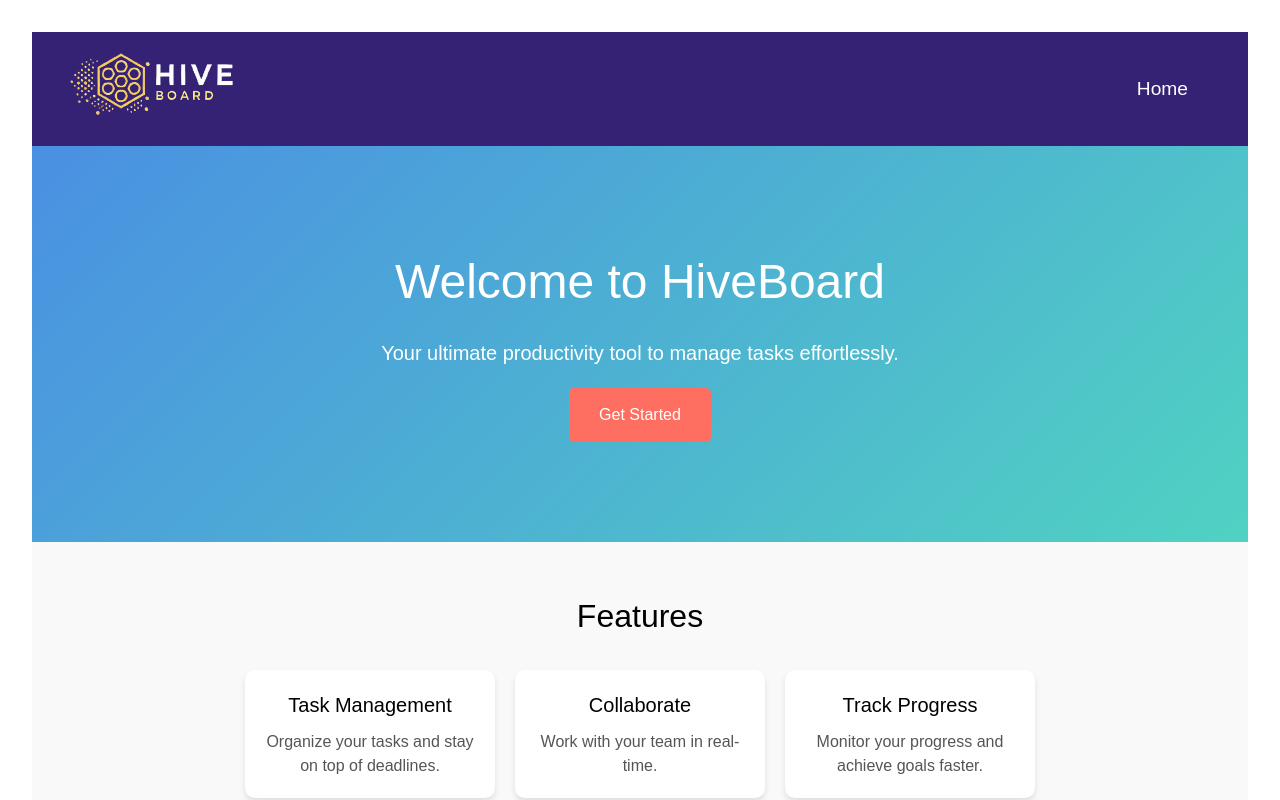
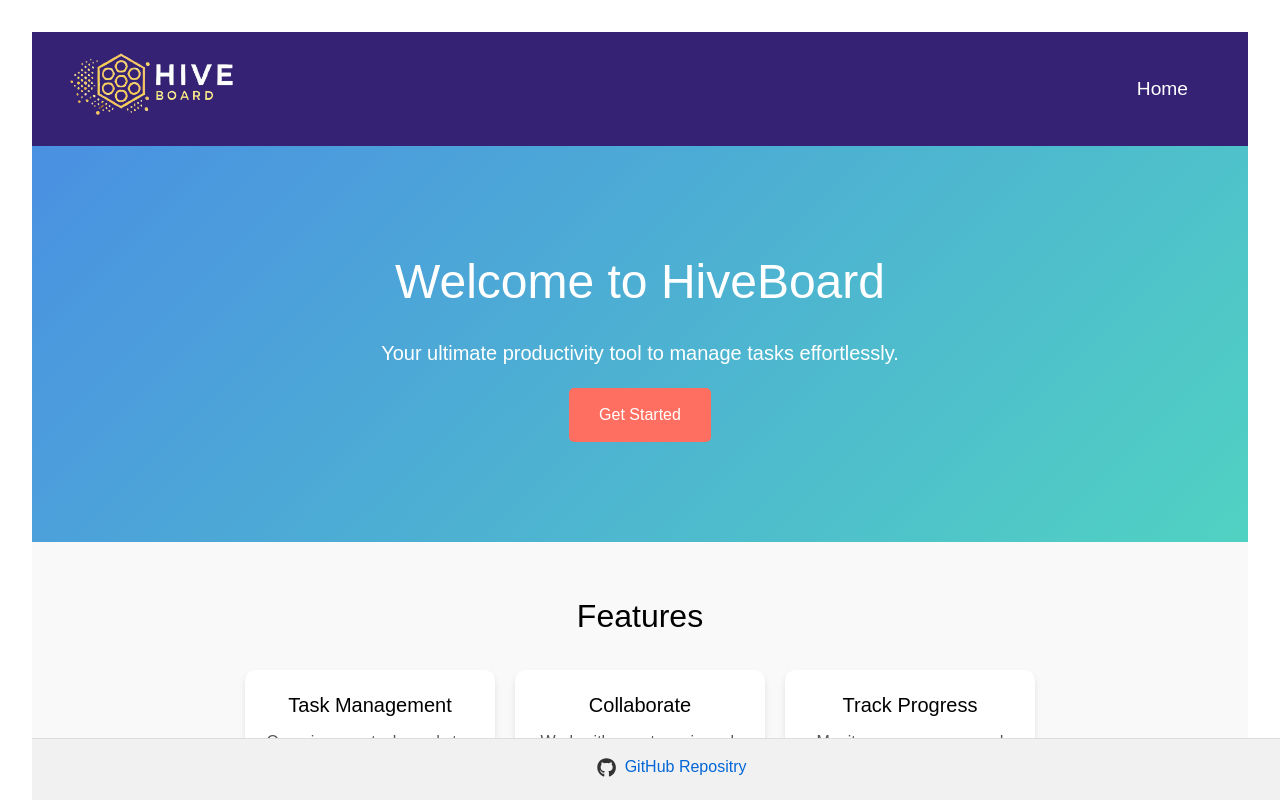
Before and after one commit to MrsLondon/HiveBoard, a React (Vite) app: page / in a window 1280 px wide. Shown: the top 800 px of the page. Built offline with nearby package versions, Linux system fonts and the light colour scheme.

Commit message:
adding footer

```diff
--- a/src/App.jsx
+++ b/src/App.jsx
@@ -3,6 +3,7 @@
 import HomePage from './pages/HomePage.jsx';
 import ErrorPage from './pages/ErrorPage.jsx';
 import LandingPage from './pages/LandingPage.jsx'
+import Footer from './components/Footer.jsx';
 import './App.css'
 
 function App() {
@@ -15,6 +16,9 @@
         <Route path="/home" element={<HomePage />} />
           <Route path="*" element={<ErrorPage/>} />
         </Routes>
+
+
+        <Footer/>
       </div>
 
     </>
--- /dev/null
+++ b/src/components/Footer.css
@@ -0,0 +1,42 @@
+
+
+
+/* Footer.css */
+
+/* Style for the footer */
+.footer {
+    text-align: center;
+    padding: 1rem;
+    background-color: #f1f1f1;
+    border-top: 1px solid #ddd;
+    position: fixed;
+    bottom: 0;
+    width: 100%;
+    font-family: Arial, sans-serif;
+}
+
+/* Style for the link */
+.footer .link {
+    color: #0366d6;
+    text-decoration: none;
+    font-size: 1rem;
+    display: inline-flex;
+    align-items: center;
+}
+
+/* Hover effect for the link */
+.footer .link:hover {
+    text-decoration: underline;
+}
+
+/* Style for the GitHub icon */
+.footer .icon {
+    font-size: 1.2rem;
+    margin-right: 0.5rem;
+    color: #333;
+}
+
+/* Hover effect for the icon */
+.footer .link:hover .icon {
+    color: #0366d6;
+}
--- /dev/null
+++ b/src/components/Footer.jsx
@@ -0,0 +1,23 @@
+import './Footer.css';
+import React from 'react';
+import { FaGithub } from 'react-icons/fa';
+
+const Footer = () => {
+    return (
+        <footer className="footer">
+            <p>
+                <a
+                    href="https://github.com/MrsLondon/HiveBoard"
+                    target="_blank"
+                    rel="noopener noreferrer"
+                    className="link"
+                >
+                    <FaGithub className="icon" /> GitHub Repositry
+                </a>
+            </p>
+        </footer>
+    );
+};
+
+
+export default Footer;
```
Also changed, not shown: 2 other files (tests, documents, lock files or other folders).
